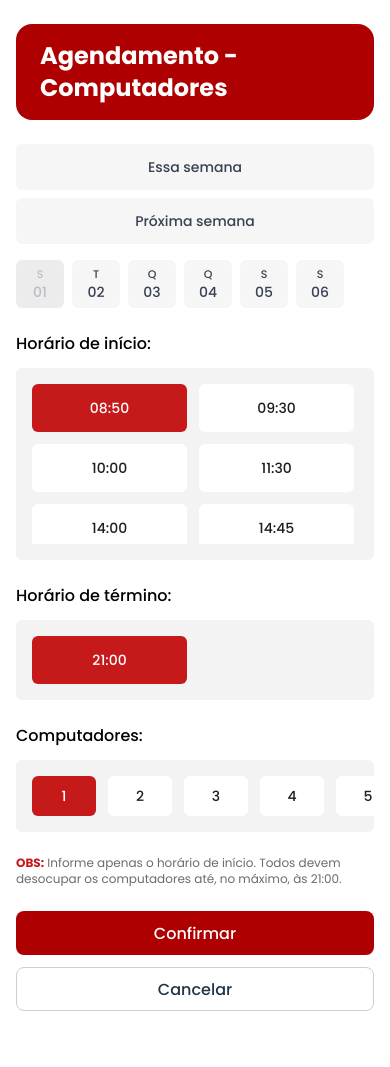
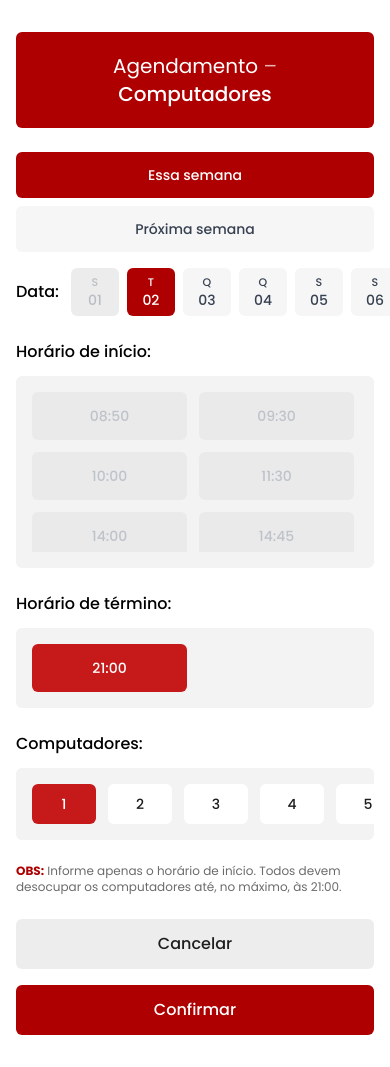
Before and after one commit to EspacoSenai/EspacoSenai.FrontWeb, a React (Vite) app: page /agendamento-computadores in a window 390 px wide. Before the commit the page ends 1035 px from the top, so only its background shows below. Built offline with nearby package versions, Linux system fonts and the light colour scheme.

Commit message:
feat: Tela de Agendamento dos computadores feita e comecei a fazer a responsividade da landinpage

```diff
--- a/src/components/agendamento/GradeHorarios.jsx
+++ b/src/components/agendamento/GradeHorarios.jsx
@@ -6,7 +6,7 @@ export default function GradeHorarios({
   isDisabled,
 }) {
   const base =
-    "min-w-[96px] h-12 text-center px-4 rounded-md text-sm md:text-base outline-none focus:ring-0 transition-colors duration-150";
+    "min-w-[96px] h-12 text-center px-4 rounded-md text-sm md:text-base transition-colors duration-150";
 
   return (
     <section>
--- a/src/pages/AgendamentoComputadores.jsx
+++ b/src/pages/AgendamentoComputadores.jsx
@@ -1,9 +1,14 @@
-import React, { useMemo, useState } from "react";
+import React, { useEffect, useMemo, useRef, useState } from "react";
 import TrocaSemana from "../components/agendamento/TrocaSemana";
 import SeletorDia from "../components/agendamento/SeletorDia";
 import GradeHorarios from "../components/agendamento/GradeHorarios";
 import SeletorComputadores from "../components/agendamento/SeletorComputadores";
+import ModalDeAgendamento from "../components/agendamento/ModalDeAgendamento";
+
+import sucessoIcon from "../assets/sucesso.svg";
+
 import {
+  COR_VERMELHO,
   HORARIOS_INICIO_COMPUTADOR,
   HORARIO_TERMINO_COMPUTADOR_FIXO,
   montarDiasSemana,
@@ -11,99 +16,202 @@ import {
 } from "../components/agendamento/FuncoesCompartilhada";
 
 export default function AgendamentoComputadores() {
-  const [semanaOffset, setSemanaOffset] = useState(0);
-  const dias = useMemo(() => montarDiasSemana(semanaOffset), [semanaOffset]);
-
-  const [diaSelecionado, setDiaSelecionado] = useState(
-    dias[0]?.dataCompleta ?? new Date()
+  const [semanaSelecionada, setSemanaSelecionada] = useState("essa");
+  const diasDaSemana = useMemo(
+    () => montarDiasSemana(semanaSelecionada === "essa" ? 0 : 1),
+    [semanaSelecionada]
   );
-  const [inicio, setInicio] = useState(HORARIOS_INICIO_COMPUTADOR[0]);
+  const [diaSelecionado, setDiaSelecionado] = useState(0);
+  const [inicio, setInicio] = useState(null);
   const TERMINO_OPCOES = [HORARIO_TERMINO_COMPUTADOR_FIXO];
   const [termino, setTermino] = useState(TERMINO_OPCOES[0]);
   const [computador, setComputador] = useState(1);
 
+  const [modal, setModal] = useState({
+    aberto: false,
+    tipo: "success",
+    titulo: "",
+    mensagem: "",
+  });
+  const modalBtnRef = useRef(null);
+
+  function abrirModal(tipo, titulo, mensagem) {
+    setModal({ aberto: true, tipo, titulo, mensagem });
+  }
+  function fecharModal() {
+    setModal((m) => ({ ...m, aberto: false }));
+  }
+
+  useEffect(() => {
+    const onEsc = (e) => e.key === "Escape" && fecharModal();
+    window.addEventListener("keydown", onEsc);
+    return () => window.removeEventListener("keydown", onEsc);
+  }, []);
+  useEffect(() => {
+    if (modal.aberto) {
+      setTimeout(() => modalBtnRef.current?.focus(), 0);
+      document.body.style.overflow = "hidden";
+    } else {
+      document.body.style.overflow = "";
+    }
+  }, [modal.aberto]);
+
+  const [nowMinutes, setNowMinutes] = useState(() => {
+    const n = new Date();
+    return n.getHours() * 60 + n.getMinutes();
+  });
+  useEffect(() => {
+    const id = setInterval(() => {
+      const n = new Date();
+      setNowMinutes(n.getHours() * 60 + n.getMinutes());
+    }, 30_000);
+    return () => clearInterval(id);
+  }, []);
+  const isHoje = useMemo(() => {
+    const dia = diasDaSemana[diaSelecionado]?.dataCompleta;
+    if (!dia) return false;
+    const n = new Date();
+    return (
+      dia.getFullYear() === n.getFullYear() &&
+      dia.getMonth() === n.getMonth() &&
+      dia.getDate() === n.getDate()
+    );
+  }, [diasDaSemana, diaSelecionado]);
+
+  const timeToMin = (s) => {
+    const [h, m] = s.split(":").map(Number);
+    return h * 60 + m;
+  };
+
+  useEffect(() => {
+    const idxValido = diasDaSemana.findIndex((d) => !d.desabilitado);
+    if (idxValido === -1 && semanaSelecionada === "essa") {
+      setSemanaSelecionada("proxima");
+      setDiaSelecionado(0);
+    } else if (idxValido !== -1 && diasDaSemana[diaSelecionado]?.desabilitado) {
+      setDiaSelecionado(idxValido);
+    }
+  }, [diasDaSemana, diaSelecionado, semanaSelecionada]);
+
+  function cancelar() {
+    setDiaSelecionado(0);
+    setInicio(null);
+    setTermino(TERMINO_OPCOES[0]);
+    setComputador(1);
+  }
+
   function handleConfirmar() {
+    const dia = diasDaSemana[diaSelecionado];
+    if (!dia || dia.desabilitado) {
+      abrirModal("error", "Data inválida", "Selecione uma data válida para agendar.");
+      return;
+    }
+    if (!inicio) {
+      abrirModal("error", "Selecione os horários", "Escolha o horário de início para continuar.");
+      return;
+    }
+
     const payload = montarPayload({
       recurso: "COMPUTADOR",
-      semanaSelecionada: semanaOffset === 0 ? "essa" : "proxima",
-      dia: diaSelecionado,
+      semanaSelecionada: semanaSelecionada,
+      dia: dia.dataCompleta,
       inicio,
       termino,
       extra: { computador },
     });
+
     console.log("CONFIRMAR:", payload);
-    alert("Agendamento criado!");
+
+    abrirModal(
+      "success",
+      "Reserva realizada com sucesso!",
+      "Sua solicitação foi enviada e está aguardando aprovação."
+    );
   }
 
   return (
-    <main className="w-full max-w-6xl mx-auto px-4 sm:px-6 py-6">
-      <header className="mb-6">
-        <div className="bg-[#AE0000] rounded-2xl text-white px-6 py-4 inline-block">
-          <h1 className="text-2xl md:text-3xl font-semibold">
-            Agendamento  -  Computadores
+    <div className="w-full min-h-screen bg-white dark:bg-[#0B0B0B] flex justify-center">
+      <div className="w-full max-w-5xl px-4 md:px-8 py-8">
+        <div
+          className="w-full rounded-md text-white px-6 py-5 mb-6 text-center"
+          style={{ backgroundColor: COR_VERMELHO }}
+        >
+          <h1 className="text-xl md:text-2xl font-regular font-sans">
+            Agendamento <span className="opacity-70">–</span>{" "}
+            <span className="font-medium font-sans">Computadores</span>
           </h1>
         </div>
-      </header>
 
-      <section className="mb-6 flex flex-col gap-4 md:flex-row md:items-center">
-        <div className="flex gap-3">
-          <TrocaSemana
-            semanaAtualAtiva={semanaOffset === 0}
-            onEssaSemana={() => setSemanaOffset(0)}
-            onProximaSemana={() => setSemanaOffset(1)}
-          />
-        </div>
-        <div className="md:ml-auto">
+        <div className="grid grid-cols-1 md:grid-cols-3 gap-4 items-start mb-6">
+          <TrocaSemana value={semanaSelecionada} onChange={setSemanaSelecionada} />
+          <div className="hidden md:block" />
+          <div className="flex md:justify-end items-center gap-2 text-black dark:text-white">
+            <span className="font-medium mr-1">Data:</span>
             <SeletorDia
-            dias={dias}
-            selecionado={diaSelecionado}
+              dias={diasDaSemana}
+              selectedIndex={diaSelecionado}
               onSelect={setDiaSelecionado}
             />
           </div>
-      </section>
+        </div>
 
-      <div className="grid grid-cols-1 md:grid-cols-2 gap-6">
+        <div className="grid grid-cols-1 md:grid-cols-2 gap-6 ">
           <GradeHorarios
             titulo="Horário de início:"
             opcoes={HORARIOS_INICIO_COMPUTADOR}
             selecionado={inicio}
             onSelect={setInicio}
+            isDisabled={(t) => isHoje && timeToMin(t) <= nowMinutes}
           />
-
-        {/* Término AGORA É BOTÃO, exatamente como no início */}
           <GradeHorarios
             titulo="Horário de término:"
             opcoes={TERMINO_OPCOES}
             selecionado={termino}
             onSelect={setTermino}
+            isDisabled={(t) => isHoje && timeToMin(t) <= nowMinutes}
           />
-
           <div className="md:col-span-2">
             <SeletorComputadores valor={computador} onChange={setComputador} />
           </div>
         </div>
 
-      <p className="mt-4 text-xs text-[#6b6b6b]">
-        <span className="text-[#C61919] font-semibold">OBS:</span> Informe apenas o
-        horário de início. Todos devem desocupar os computadores até, no máximo, às {HORARIO_TERMINO_COMPUTADOR_FIXO}.
+        <p className="mt-4 text-xs text-[#6b6b6b] dark:text-[#c9c9c9]">
+          <span className="font-semibold" style={{ color: COR_VERMELHO }}>
+            OBS:
+          </span>{" "}
+          Informe apenas o horário de início. Todos devem desocupar os
+          computadores até, no máximo, às {HORARIO_TERMINO_COMPUTADOR_FIXO}.
         </p>
 
-      <div className="mt-6 flex flex-col-reverse gap-3 md:flex-row md:gap-4 md:justify-end">
+        <div className="mt-6 md:mt-4 flex flex-col md:flex-row gap-4 md:justify-end">
           <button
             type="button"
-          className="w-full md:w-auto px-6 h-11 rounded-lg border border-[#CFCFCF] bg-white hover:bg-[#f7f7f7]"
-          onClick={() => window.history.back()}
+            onClick={cancelar}
+            className="px-6 py-3 rounded-md bg-[#EDEDED] text-[#1E1E1E] outline-none focus:ring-0 hover:bg-[#AE0000] hover:text-white transition-colors duration-150"
           >
             Cancelar
           </button>
           <button
             type="button"
-          className="w-full md:w-auto px-6 h-11 rounded-lg bg-[#AE0000] text-white hover:bg-[#920000]"
             onClick={handleConfirmar}
+            className="px-6 py-3 rounded-md text-white outline-none focus:ring-0 transition-colors duration-150"
+            style={{ backgroundColor: COR_VERMELHO }}
           >
             Confirmar
           </button>
         </div>
-    </main>
+      </div>
+
+      <ModalDeAgendamento
+        open={modal.aberto}
+        onClose={fecharModal}
+        type={modal.tipo}
+        title={modal.titulo}
+        message={modal.mensagem}
+        sucessoIcon={sucessoIcon}
+        primaryColor={COR_VERMELHO}
+        ref={modalBtnRef}
+      />
+    </div>
   );
 }
```
Also changed, not shown: src/components/agendamento/CodigoConvidados.jsx (+5 -5 lines), src/components/footer.jsx (+72 -23 lines), src/components/header.jsx (+102 -31 lines), src/assets/fechar.svg (added). Lines whose indentation alone changed are shown as unchanged.
